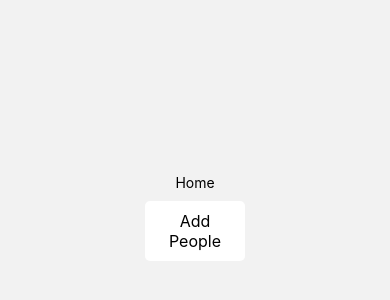
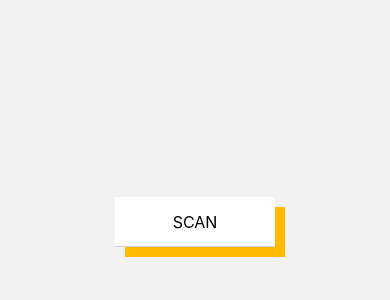
Before and after one commit to thomas-rooty/People-Are-Only-QR, a React Native app: screen /Home in a window 390 px wide. Shown: the part 200-500 px from the top of the page. Built offline with nearby package versions, Linux system fonts and the light colour scheme.

Commit message:
Styled button

```diff
--- a/components/buttons/Buttons.js
+++ b/components/buttons/Buttons.js
@@ -7,7 +7,7 @@ const AddPeopleBtn = () => {
   return (
     <TouchableOpacity onPress={() => navigation.navigate('AddPeople')}>
       <View style={styles.button}>
-        <Text style={styles.buttonText}>Add People</Text>
+        <Text style={styles.buttonText}>SCAN</Text>
       </View>
     </TouchableOpacity>
   )
@@ -16,10 +16,17 @@ const AddPeopleBtn = () => {
 const styles = StyleSheet.create({
   button: {
     backgroundColor: '#fff',
-    borderRadius: 5,
+    justifyContent: 'center',
     padding: 10,
     margin: 10,
-    width: 100,
+    width: 160,
+    height: 50,
+    shadowColor: '#ffba00',
+    shadowOffset: { width: 10, height: 10 },
+    shadowOpacity: 1,
+    shadowRadius: 0,
+    borderBottomColor: '#d0d0d0',
+    borderBottomWidth: 1,
   },
   buttonText: {
     color: '#000',
--- a/screens/home/Home.js
+++ b/screens/home/Home.js
@@ -1,10 +1,9 @@
-import { Text, View, StyleSheet } from 'react-native'
+import { View, StyleSheet } from 'react-native'
 import AddPeopleBtn from '../../components/buttons/Buttons'
 
 const Home = () => {
   return (
     <View style={styles.container}>
-      <Text>Home</Text>
       <AddPeopleBtn />
     </View>
   )
```
